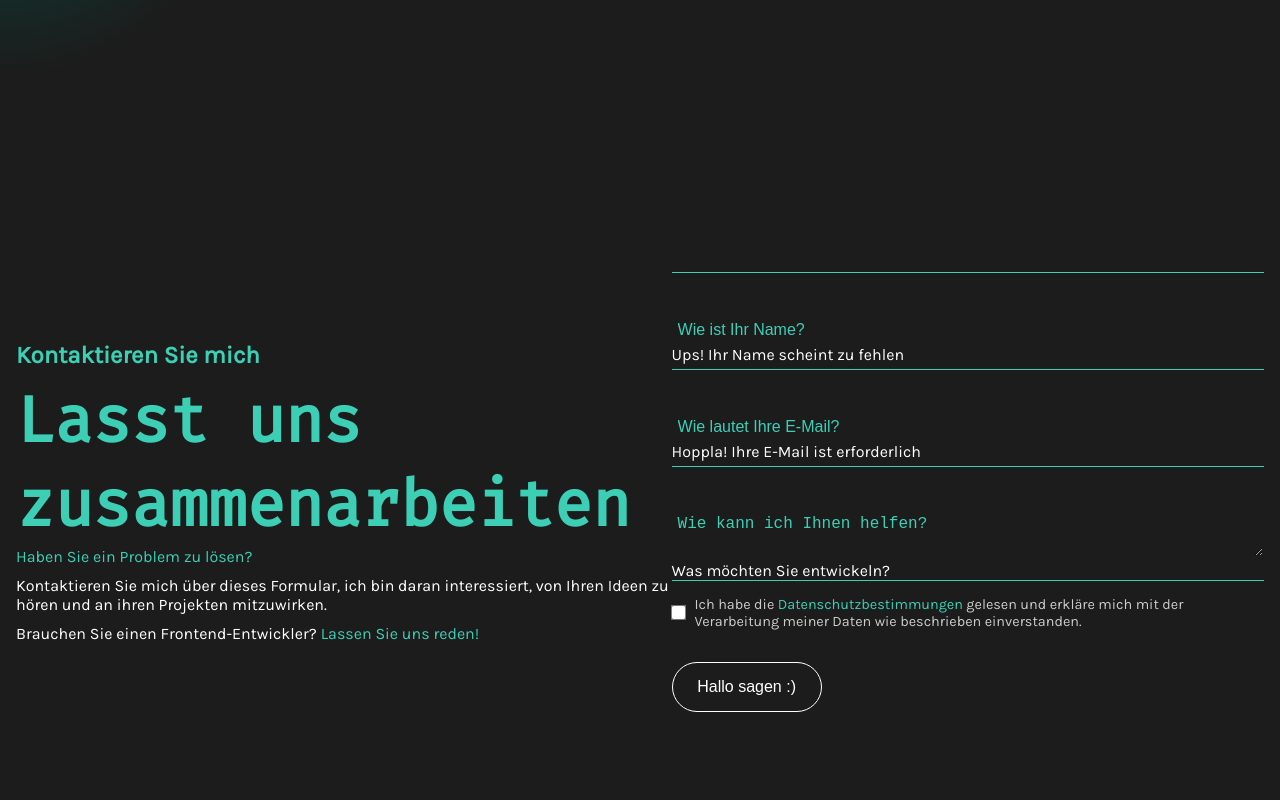
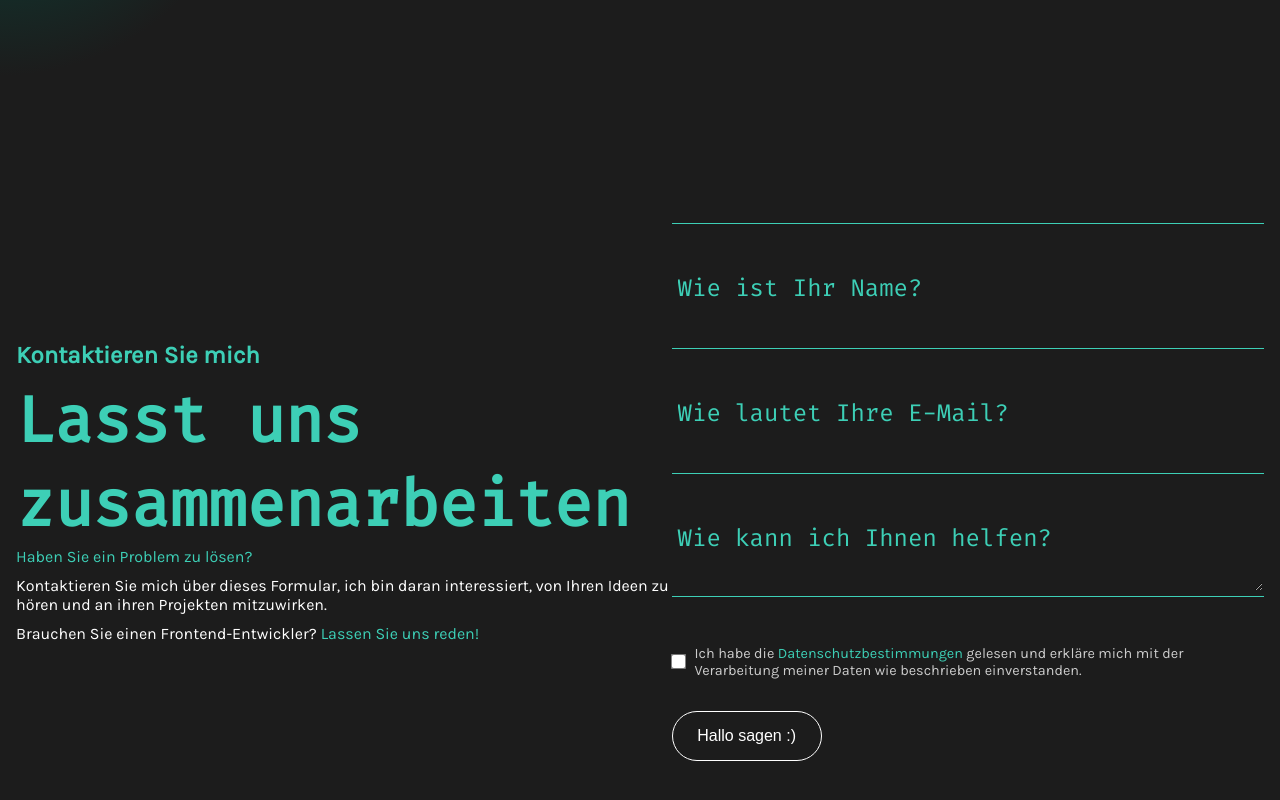
Before and after one commit to KonstantinStark/angular-portfolio, an Angular app: page / in a window 1280 px wide. Shown: the part 3566-4366 px from the top of the page. Built offline with nearby package versions, Linux system fonts and the light colour scheme.

Commit message:
contact scss

```diff
--- a/src/app/main-content/contact/contact.component.html
+++ b/src/app/main-content/contact/contact.component.html
@@ -14,23 +14,43 @@
 
 
         <div class="contact-form">
-            <form (ngSubmit)="onSubmit()" >
+            <form (ngSubmit)="onSubmit(contactForm)" #contactForm="ngForm">
+                <div class="text-line"></div>
                 <div class="form-field">
-                    <input [(ngModel)]="contactData.name" type="text" id="name" name="name"
-                        placeholder="Wie ist Ihr Name?" />
-                    <label for="name">Ups! Ihr Name scheint zu fehlen</label>
+                    <input #name="ngModel" minlength="4" [(ngModel)]="contactData.name" type="text" id="name"
+                        name="name" placeholder="Wie ist Ihr Name?" required />
+
+                    @if (!name.valid && name.touched && !name.disabled) {
+                    <div class="valid-text">Ups! Ihr Name scheint zu fehlen</div>
+                    }
+                    <!-- <label for="name">Ups! Ihr Name scheint zu fehlen</label> -->
                 </div>
+                <br> <br>
+                <div class="text-line"></div>
+                <div class="form-field">
+                    <input #email="ngModel" [(ngModel)]="contactData.email" type="email" id="email" name="email"
+                        placeholder="Wie lautet Ihre E-Mail?" required
+                        pattern="[a-zA-Z0-9._%+\-]+@[a-zA-Z0-9.\-]+\.[a-zA-Z]{2,}" />
+
+                    @if (!email.valid && email.touched && !email.disabled) {
+                    <div class="valid-text">Hoppla! Ihre E-Mail ist erforderlich</div>
+                    }
+                    <!-- <label for="email">Hoppla! Ihre E-Mail ist erforderlich</label> -->
+                </div>
+                <br> <br>
+                <div class="text-line"></div>
+
 
                 <div class="form-field">
-                    <input [(ngModel)]="contactData.email" type="email" id="email" name="email"
-                        placeholder="Wie lautet Ihre E-Mail?" />
-                    <label for="email">Hoppla! Ihre E-Mail ist erforderlich</label>
-                </div>
+                    <textarea #message="ngModel" minlength="4" [(ngModel)]="contactData.message" class="text-line"
+                        id="message" name="message" placeholder="Wie kann ich Ihnen helfen?" required></textarea>
 
-                <div class="form-field">
-                    <textarea [(ngModel)]="contactData.message" id="message" name="message"
-                        placeholder="Wie kann ich Ihnen helfen?"></textarea>
-                    <label class="text-line" for="message">Was möchten Sie entwickeln?</label>
+                    @if (!message.valid && message.touched && !message.disabled) {
+                    <div class="valid-text">Was möchten Sie entwickeln?</div>
+                    }
+                    <div class="text-line"></div>
+                    <br> <br>
+                    <!-- <label class="text-line" for="message">Hallo Konstantin, ich bin interessiert an...</label> -->
                 </div>
 
                 <div class="privacy-policy">
--- a/src/app/main-content/contact/contact.component.scss
+++ b/src/app/main-content/contact/contact.component.scss
@@ -42,14 +42,18 @@ $green-color: #3dcfb6;
 }
 
 .text-line {
-    border-bottom: 1px solid $green-color;
+    border-bottom: 0.5px solid $green-color;
 }
 
 .contact-form {
     form {
         .form-field {
-            border-top: 1px solid $green-color;
             padding: 42px 0px 0px 0px;
+
+            .valid-text {
+                font-size: 18px;
+                color: #c56a6a;
+            }
 
             label {
                 font-size: 1rem;
@@ -65,10 +69,11 @@ $green-color: #3dcfb6;
                 border-radius: 5px;
                 border: 1px solid transparent;
                 background: transparent;
-                color: white;
-                font-size: 1rem;
+                color: $green-color;
+                font-size: 24px;
                 box-sizing: border-box;
                 transition: all 0.3s ease;
+                font-family: "FiraCode";
 
                 &:focus {
 
@@ -77,6 +82,7 @@ $green-color: #3dcfb6;
 
                 &::placeholder {
                     color: $green-color;
+
                 }
             }
 
--- a/src/app/main-content/contact/contact.component.ts
+++ b/src/app/main-content/contact/contact.component.ts
@@ -1,6 +1,6 @@
 import { CommonModule } from '@angular/common';
 import { Component } from '@angular/core';
-import { ReactiveFormsModule, FormBuilder, FormGroup, Validators, FormsModule } from '@angular/forms';
+import { ReactiveFormsModule, FormBuilder, FormGroup, Validators, FormsModule, NgForm } from '@angular/forms';
 
 @Component({
   selector: 'app-contact',
@@ -17,8 +17,9 @@ export class ContactComponent {
     message: "",
   }
 
-  onSubmit() {
-    console.log(this.contactData);
-
+  onSubmit(ngForm: NgForm) {
+    if (ngForm.valid && ngForm.submitted) {
+      console.log(this.contactData);
+    }
   }
 }
```
